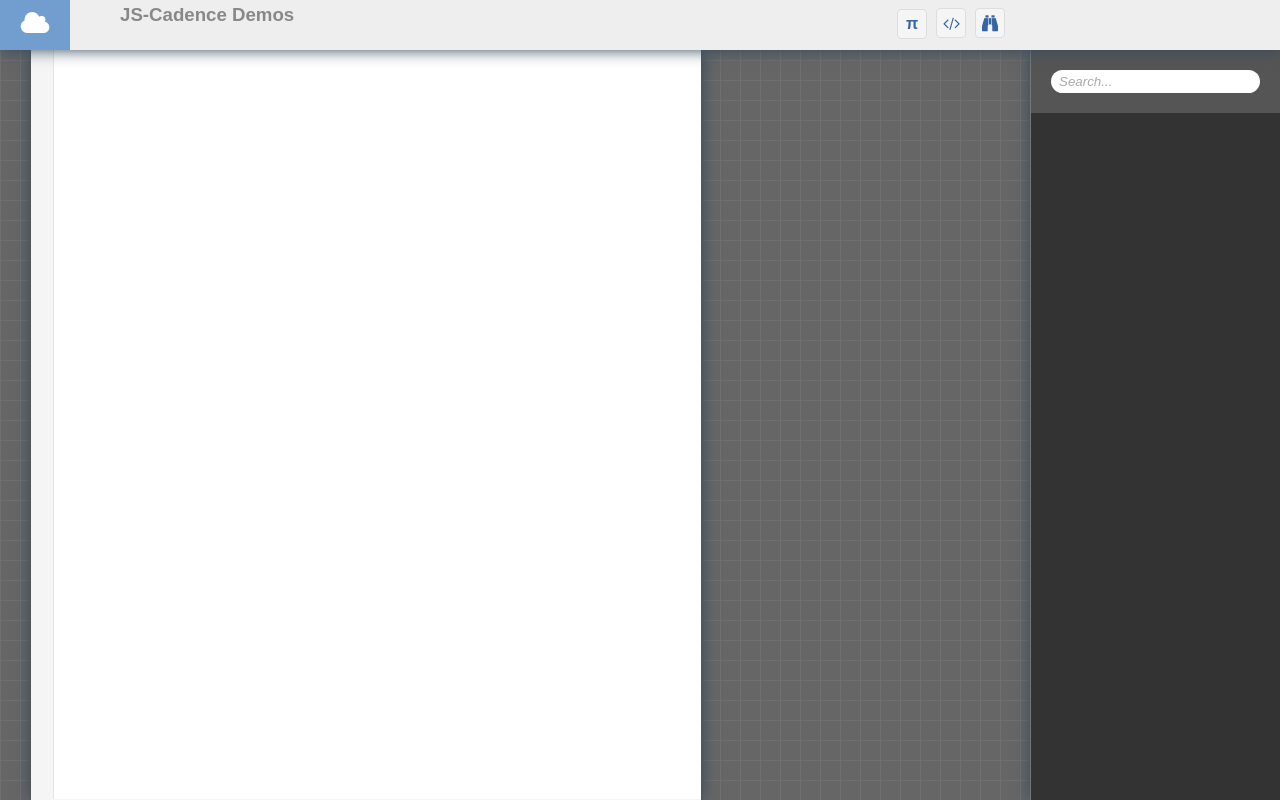
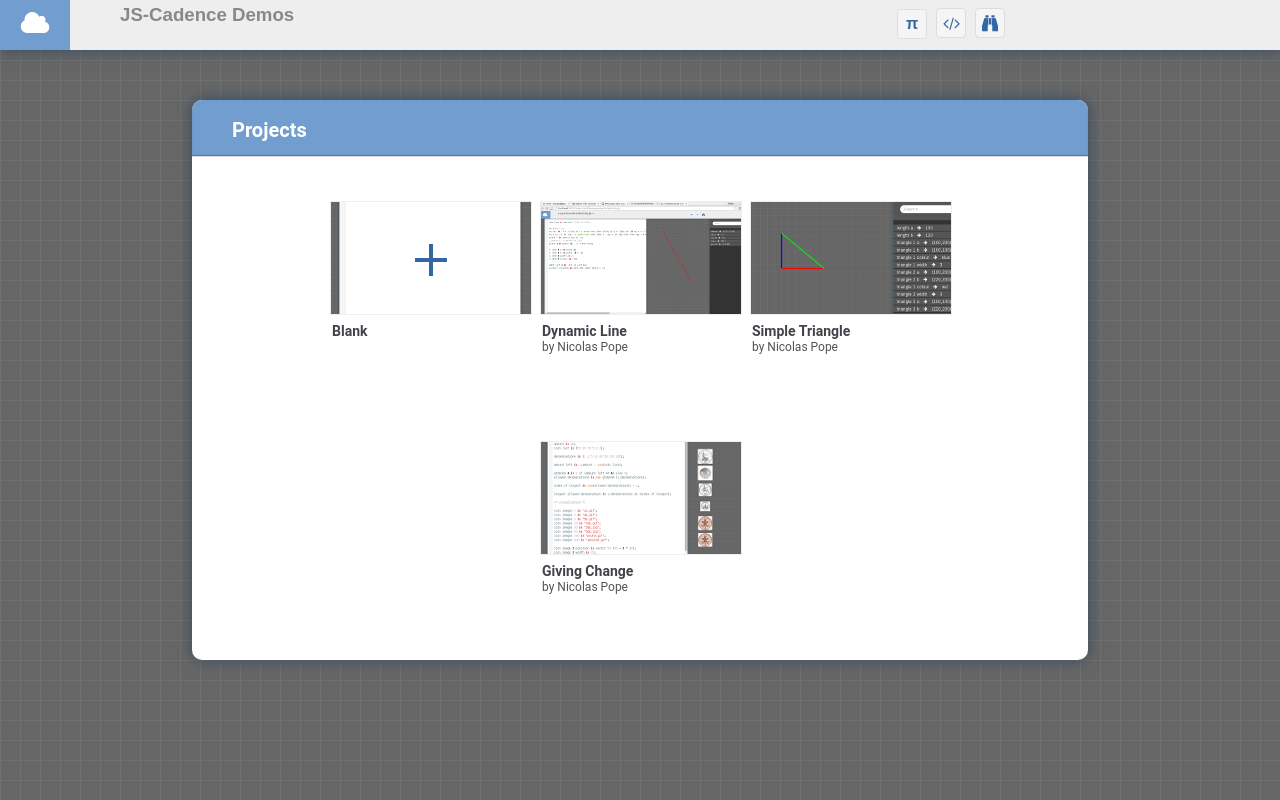
Before and after one commit to EMGroup/js-cadence, a website: page index.html in a window 1280 px wide. Drawn offline with Linux system fonts and the light colour scheme; no server answers; files whose address does not match are found by name.

Commit message:
Project listing

```diff
--- a/css/cadence.css
+++ b/css/cadence.css
@@ -77,7 +77,7 @@ div#cbrowse {
 	border-left: 1px solid #777;
 	/*box-shadow: 0 0 15px #719ECE;*/
 	box-shadow: 0 0 15px #354a5f;
-	background: #333;
+	background: #323239;
 	/*font: 12px/16px Roboto Mono,monospace;*/
 	font: 10pt Arial,sans-serif;
 	color: #eee;
@@ -100,7 +100,7 @@ div#cbrowse input {
 }
 
 div#searchouter {
-	background-color: #555;
+	background-color: #424249;
 }
 
 div#searchresults {
@@ -195,10 +195,13 @@ div.cadence-obscurer {
 	left: 0;
 	right: 0;
 	bottom: 0;
-	background-color: rgba(0,0,0,0.4);
+	/*background-color: rgba(0,0,0,0.6);*/
 	z-index: 12;
 	font-family: Verdana,Arial,sans-serif;
 	font-size: 8pt;
+	background-color: #666;
+    background-image: linear-gradient(to right, #707070 1px, transparent 1px), linear-gradient(to bottom, #707070 1px, transparent 1px);
+  	background-size:20px 20px;
 }
 
 div.cadence-dialog {
@@ -208,15 +211,76 @@ div.cadence-dialog {
 	margin-top: 100px;
 	width: 600px;
 	background-color: #f5f5f5;
-	padding: 20px;
-	box-shadow: 0 0 15px black;
-	border-radius: 5px;
+	/*padding: 20px;*/
+	box-shadow: 0 0 15px #354a5f;
+	border-radius: 10px;
+	overflow: hidden;
+}
+
+div.cadence-dialog-title {
+	background-color: #719ECE;
+	height: 56px;
+	width: 100%;
+	box-sizing: border-box;
+	padding-left: 40px;
+	font-size: 20px;
+	font-weight: bold;
+	font-family: Roboto,Arial,sans-serif;
+	color: white;
+	padding-top: 18px;
+	-webkit-font-smoothing: antialiased;
+	box-shadow: inset 0px -1px 1px rgba(0,0,0,.25),0px 1px 0px rgba(0,0,0,.15);
 }
 
 div.cadence-dialog-browse {
 	width: 70%;
-	height: 60%;
+	height: 70%;
 	background-color: white;
+	box-sizing: border-box;
+	/*padding: 40px;*/
+}
+
+div.cadence-dialog-plisting {
+	box-sizing: border-box;
+	padding: 40px;
+	/*border: 1px solid #eee;*/
+	width: 100%;
+	height: 100%;
+	display: flex;
+	flex-direction: row;
+	flex-wrap: wrap;
+	justify-content: center;
+	overflow-y: auto;
+}
+
+div.cadence-plisting-entry {
+	width: 200px;
+	height: 142px;
+	margin: 5px;
+	background-repeat: no-repeat;
+	cursor: pointer;
+}
+
+div.cadence-plisting-entry img {
+	border: 1px solid #eee;
+}
+
+div.cadence-plisting-title {
+	font-weight: bold;
+	font-family: Roboto,Arial,sans-serif;
+	color: #424249;
+	font-size: 14px;
+	line-height: 16px;
+	padding-left: 2px;
+	margin-top: 8px;
+}
+
+div.cadence-plisting-subtitle {
+	font-family: Roboto,Arial,sans-serif;
+	color: #525259;
+	font-size: 12px;
+	line-height: 16px;
+	padding-left: 2px;
 }
 
 span.cadence-dialog-title {
--- a/index.html
+++ b/index.html
@@ -42,9 +42,22 @@
 	window.onload = function() {
 		Cadence.Storage.loadURL("library/svg.js-c");
 
-		$('.mainmenu').click(function() {
-			Cadence.UI.Dialogs.browseModels(document.body);
-		});
+		function showProjects() {
+			Cadence.UI.Dialogs.browseModels(document.body, function(url, title) {
+				if (url) {
+					$.get(url, function(data) {
+						sbox.setValue(data);
+						sbox.execute();
+						$('.titletext').html(title);
+					});
+				} else {
+					sbox.setValue("");
+					$('.titletext').html("Untitled");
+				}
+			});
+		}
+
+		$('.mainmenu').click(showProjects);
 
 		var sbox = Cadence.UI.makeScriptBox($("#cterminal").get(0));
 		Cadence.onoutput = function(res) {
@@ -57,7 +70,8 @@
 			}*/
 		}
 
-		Cadence.log("Welcome to the Cadence demo page...");
+		var file = URLUtil.getParameterByName("file");
+		if (!file) showProjects();
 
 		setInterval(function() {
 			var value = $("#search").get(0).value;
@@ -69,7 +83,7 @@
 				for (var i=0; i<paths.length; i++) {
 					Cadence.initial[paths[i]] = true;
 				}
-				var file = URLUtil.getParameterByName("file");
+
 				if (file) {
 					$.get(file, function(data) {
 						sbox.setValue(data);
--- a/js/core/core.js
+++ b/js/core/core.js
@@ -71,7 +71,7 @@ Cadence.Entry.prototype.expire = function() {
 
 Cadence.expirequeue = [];
 Cadence.swapqueue = [];
-Cadence.cyclerate = 50;
+Cadence.cyclerate = 0;
 Cadence.timeout = undefined;
 Cadence.pause = false;
 
@@ -338,6 +338,7 @@ Cadence.define = function(path, def, cond, dynamic) {
 		current.parts.unshift(new Cadence.Part(def, cond, Date.now(), dynamic));
 	}
 	current.expire();
+	//current.cache = current.newcache;
 }
 
 Cadence.eval = function(str) {
--- a/js/ui/subdialogs.js
+++ b/js/ui/subdialogs.js
@@ -2,10 +2,42 @@ if (Cadence.UI === undefined) Cadence.UI = {};
 
 Cadence.UI.Dialogs = {};
 
+Cadence.UI.projects = undefined;
+
 Cadence.UI.Dialogs.browseModels = function(element, callback) {
 	var obscurer = $('<div class="cadence-obscurer noselect"></div>');
-	var content = $('<div class="cadence-dialog cadence-dialog-browse noselect"></div>');
+	var content = $('<div class="cadence-dialog cadence-dialog-browse noselect"><div class="cadence-dialog-title">Projects</div><div class="cadence-dialog-plisting"></div></div>');
+	var plisting = content.find(".cadence-dialog-plisting");
 
+	function updateContents() {
+		for (var i=0; i<Cadence.UI.projects.length; i++) {
+			console.log(entry);
+			var ele = $('<div class="cadence-plisting-entry"></div>');
+			var entry = Cadence.UI.projects[i];
+			var html = '<img src="'+entry.image+'"></img><div class="cadence-plisting-title">'+entry.title+'</div>';
+			if (entry.author) html += '<div class="cadence-plisting-subtitle">by '+entry.author+'</div>';
+			ele.html(html);
+
+			(function(entry) {
+			ele.click(function() {
+				callback(entry.url);
+				element.removeChild(obscurer.get(0));
+			});
+			})(entry);
+
+			plisting.append(ele);
+		}
+	}
+
+	if (Cadence.UI.projects === undefined) {
+		$.get("manifest.json", function(data) {
+			Cadence.UI.projects = data;
+			updateContents();
+		});
+		console.log("GET MANI");
+	} else {
+		updateContents();
+	}
 
 	obscurer.append(content);
 	element.appendChild(obscurer.get(0));
```
Also changed, not shown: images/blank.png (added), images/givingchange.png (added), images/relativity.png (added), images/triangle.png (added), manifest.json (added).
